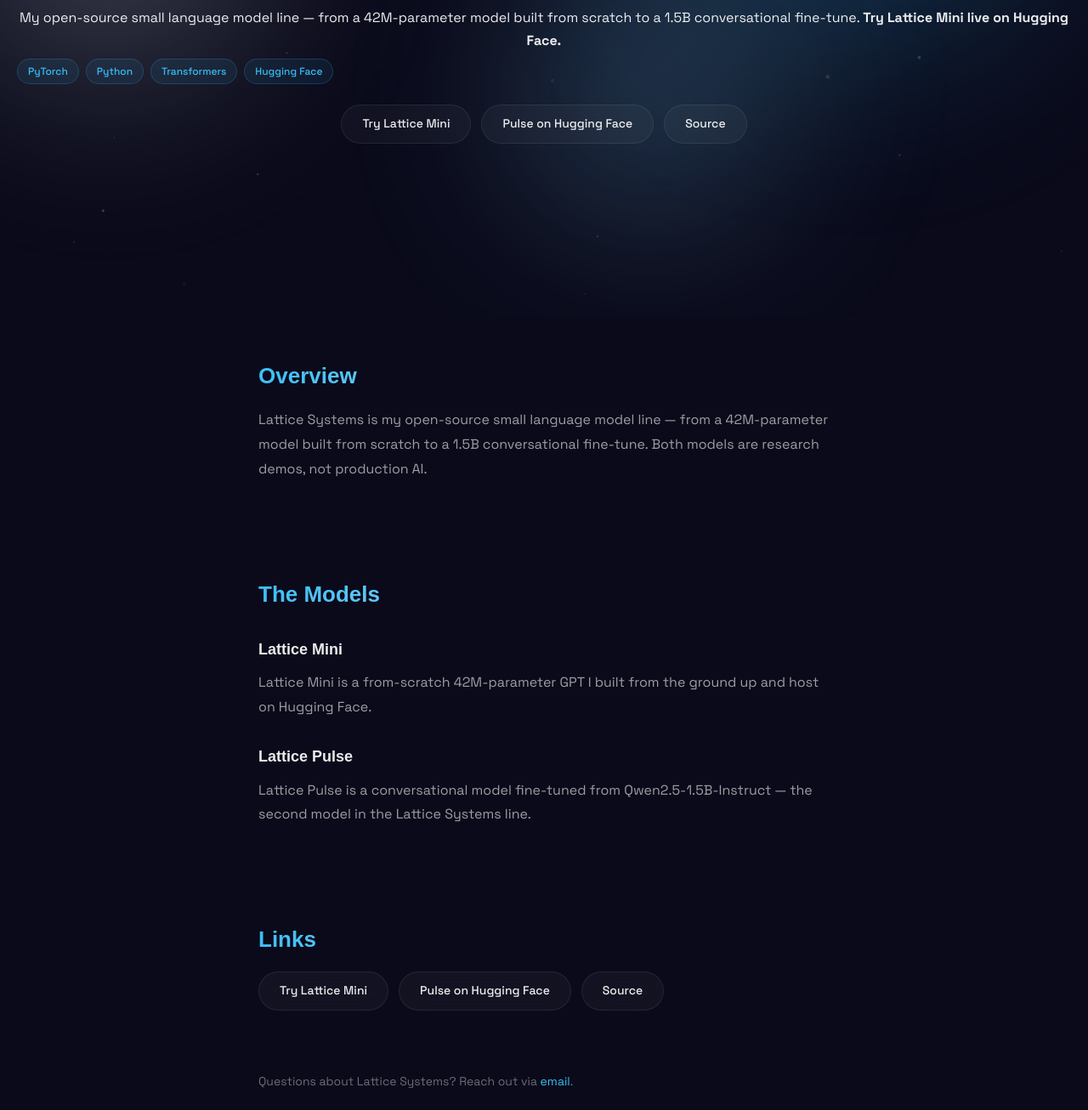
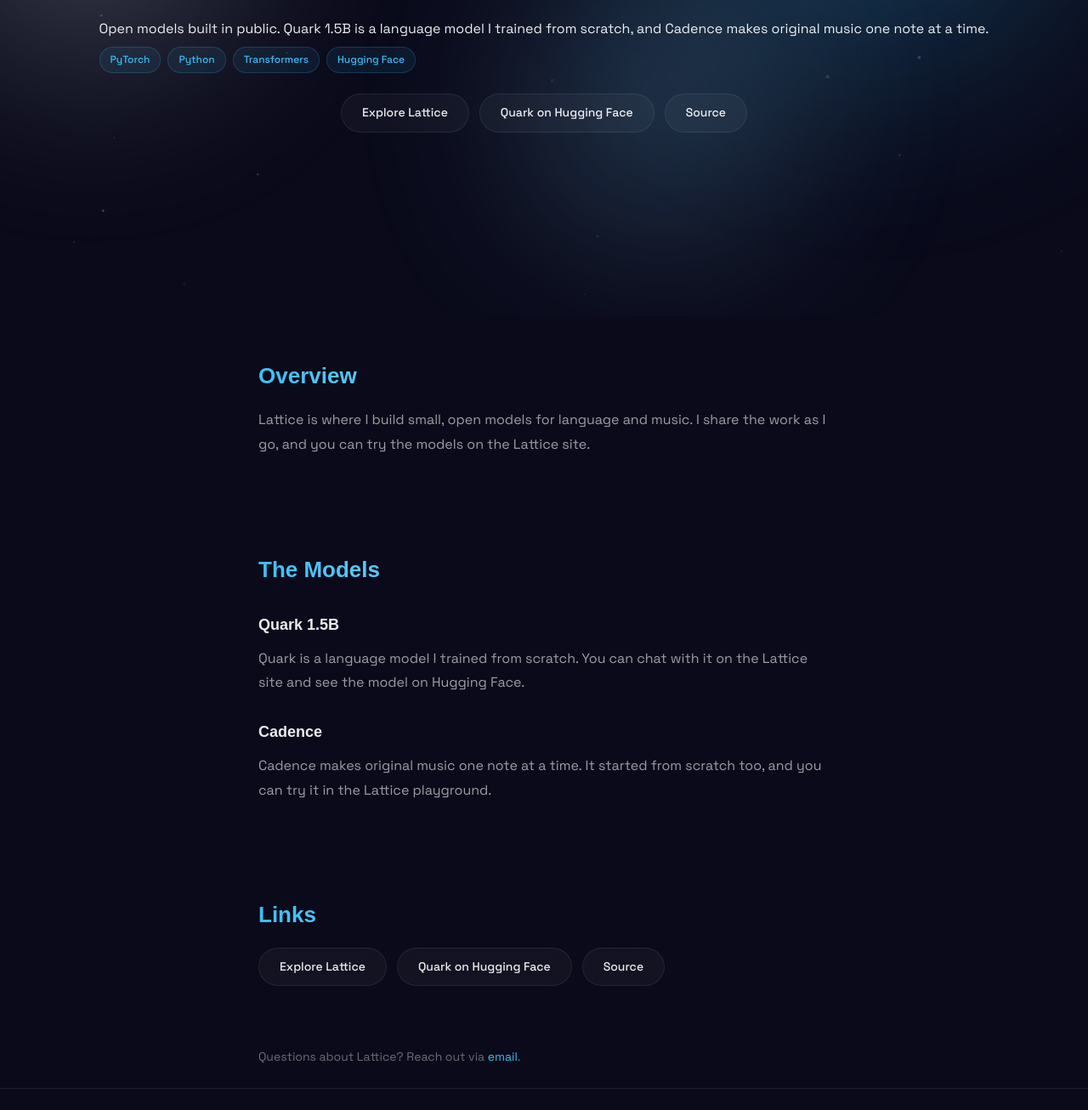
Before and after one commit to olii-dev/oli-mebberson.dev, a plain HTML site: page projects/lattice/index.html in a window 1280 px wide. Shown: the part 428-1734 px from the top of the page at 85% size. Drawn offline with Linux system fonts and the light colour scheme; a web font is replaced by a local one.

Commit message:
Refresh Lattice case study around Quark and Cadence

```diff
--- a/projects/lattice/index.html
+++ b/projects/lattice/index.html
@@ -4,15 +4,15 @@
 <head>
     <meta charset="UTF-8">
     <meta name="viewport" content="width=device-width, initial-scale=1.0">
-    <meta name="description" content="Lattice Systems — my open-source small language model line, from a from-scratch 42M-parameter GPT to a 1.5B conversational fine-tune.">
-    <meta property="og:title" content="Lattice Systems | Oli Mebberson">
-    <meta property="og:description" content="An open-source small language model line — from a from-scratch 42M-parameter GPT to a 1.5B conversational fine-tune, published on Hugging Face.">
+    <meta name="description" content="Lattice is where I build open models. Quark 1.5B is a language model trained from scratch, and Cadence makes original music one note at a time.">
+    <meta property="og:title" content="Lattice | Oli Mebberson">
+    <meta property="og:description" content="Open models built in public: Quark 1.5B for language and Cadence for music.">
     <meta property="og:url" content="https://oli.mebberson.com/projects/lattice/">
     <meta property="og:type" content="website">
     <meta name="twitter:card" content="summary_large_image">
-    <meta name="twitter:title" content="Lattice Systems | Oli Mebberson">
-    <meta name="twitter:description" content="An open-source small language model line, published on Hugging Face.">
-    <title>Lattice Systems | Oli Mebberson</title>
+    <meta name="twitter:title" content="Lattice | Oli Mebberson">
+    <meta name="twitter:description" content="Open models built in public: Quark 1.5B for language and Cadence for music.">
+    <title>Lattice | Oli Mebberson</title>
     <link rel="preconnect" href="https://fonts.googleapis.com">
     <link rel="preconnect" href="https://fonts.gstatic.com" crossorigin>
     <link href="https://fonts.googleapis.com/css2?family=Recursive:wght@400;600;700&family=Space+Grotesk:wght@300;400;500;600;700&display=swap" rel="stylesheet">
@@ -75,9 +75,9 @@
             <div class="hero-content">
                 <span class="case-study-tag"><i class="fas fa-book-open"></i>Case Study</span>
                 <div class="project-hero-role">Open-Source AI &middot; PyTorch</div>
-                <h1>Lattice Systems</h1>
-                <p>My open-source small language model line — from a 42M-parameter model built from
-                    scratch to a 1.5B conversational fine-tune. <b>Try Lattice Mini live on Hugging Face.</b></p>
+                <h1>Lattice</h1>
+                <p>Open models built in public. Quark 1.5B is a language model I trained from scratch,
+                    and Cadence makes original music one note at a time.</p>
                 <div class="cs-meta">
                     <span class="tag">PyTorch</span>
                     <span class="tag">Python</span>
@@ -85,10 +85,10 @@
                     <span class="tag">Hugging Face</span>
                 </div>
                 <div class="cs-links" style="justify-content: center;">
-                    <a href="https://huggingface.co/spaces/oli-mebberson/lattice-mini" target="_blank"
-                        class="project-link">Try Lattice Mini</a>
-                    <a href="https://huggingface.co/oli-mebberson/lattice-pulse" target="_blank"
-                        class="project-link">Pulse on Hugging Face</a>
+                    <a href="https://lattice.mebbo.cloud/" target="_blank"
+                        class="project-link">Explore Lattice</a>
+                    <a href="https://huggingface.co/lattice-research/lattice-quark-1.5b" target="_blank"
+                        class="project-link">Quark on Hugging Face</a>
                     <a href="https://github.com/olii-dev/nano-gpt" target="_blank"
                         class="project-link">Source</a>
                 </div>
@@ -99,33 +99,34 @@
     <main>
         <section class="cs-section">
             <h2>Overview</h2>
-            <p>Lattice Systems is my open-source small language model line — from a 42M-parameter model built from
-                scratch to a 1.5B conversational fine-tune. Both models are research demos, not production AI.</p>
+            <p>Lattice is where I build small, open models for language and music. I share the work as I go,
+                and you can try the models on the Lattice site.</p>
         </section>
 
         <section class="cs-section">
             <h2>The Models</h2>
-            <h3>Lattice Mini</h3>
-            <p>Lattice Mini is a from-scratch 42M-parameter GPT I built from the ground up and host on Hugging Face.</p>
-            <h3>Lattice Pulse</h3>
-            <p>Lattice Pulse is a conversational model fine-tuned from Qwen2.5-1.5B-Instruct — the second model in the
-                Lattice Systems line.</p>
+            <h3>Quark 1.5B</h3>
+            <p>Quark is a language model I trained from scratch. You can chat with it on the Lattice site
+                and see the model on Hugging Face.</p>
+            <h3>Cadence</h3>
+            <p>Cadence makes original music one note at a time. It started from scratch too, and you can
+                try it in the Lattice playground.</p>
         </section>
 
         <section class="cs-section">
             <h2>Links</h2>
             <div class="cs-links">
-                <a href="https://huggingface.co/spaces/oli-mebberson/lattice-mini" target="_blank"
-                    class="project-link">Try Lattice Mini</a>
-                <a href="https://huggingface.co/oli-mebberson/lattice-pulse" target="_blank"
-                    class="project-link">Pulse on Hugging Face</a>
+                <a href="https://lattice.mebbo.cloud/" target="_blank"
+                    class="project-link">Explore Lattice</a>
+                <a href="https://huggingface.co/lattice-research/lattice-quark-1.5b" target="_blank"
+                    class="project-link">Quark on Hugging Face</a>
                 <a href="https://github.com/olii-dev/nano-gpt" target="_blank"
                     class="project-link">Source</a>
             </div>
         </section>
 
         <div class="cs-note">
-            <p>Questions about Lattice Systems? Reach out via <a href="mailto:oli@mebberson.com"
+            <p>Questions about Lattice? Reach out via <a href="mailto:oli@mebberson.com"
                     class="fancy-underline" id="email-copy">email</a>.</p>
         </div>
     </main>
```
